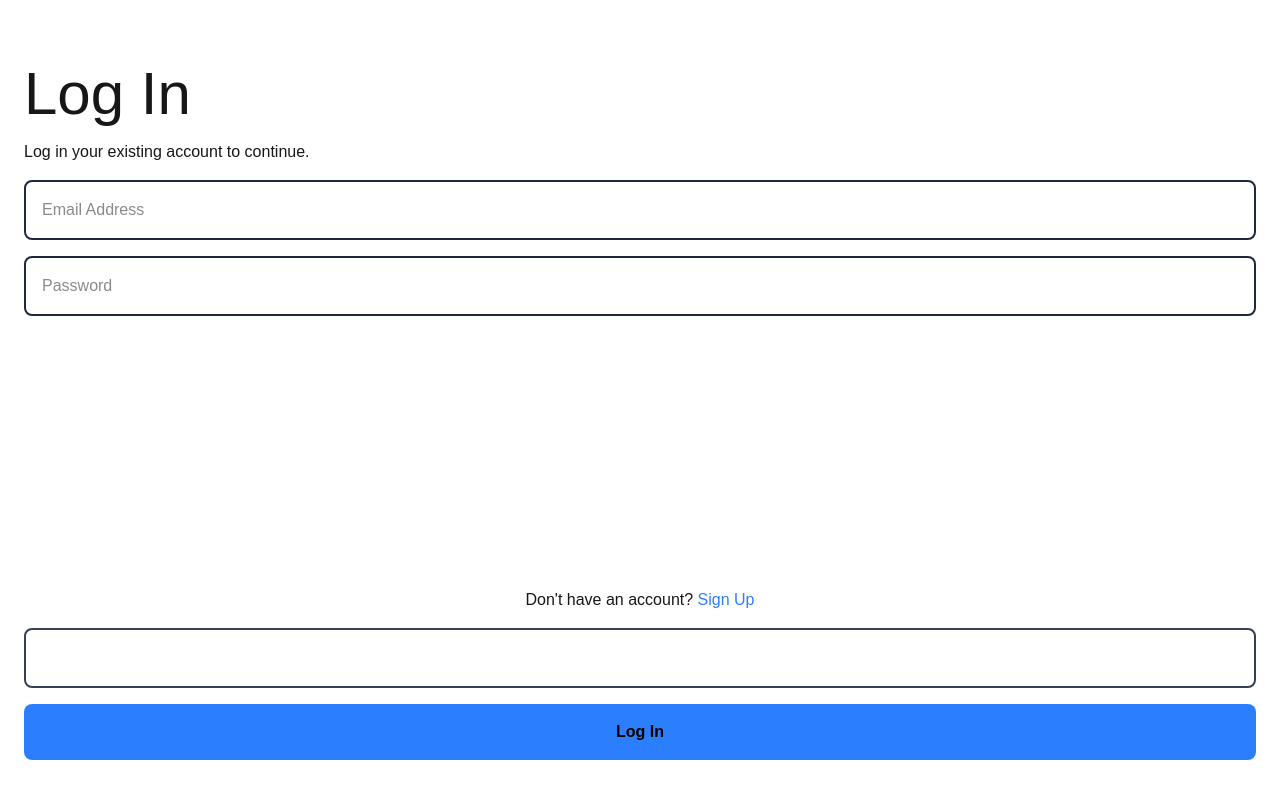
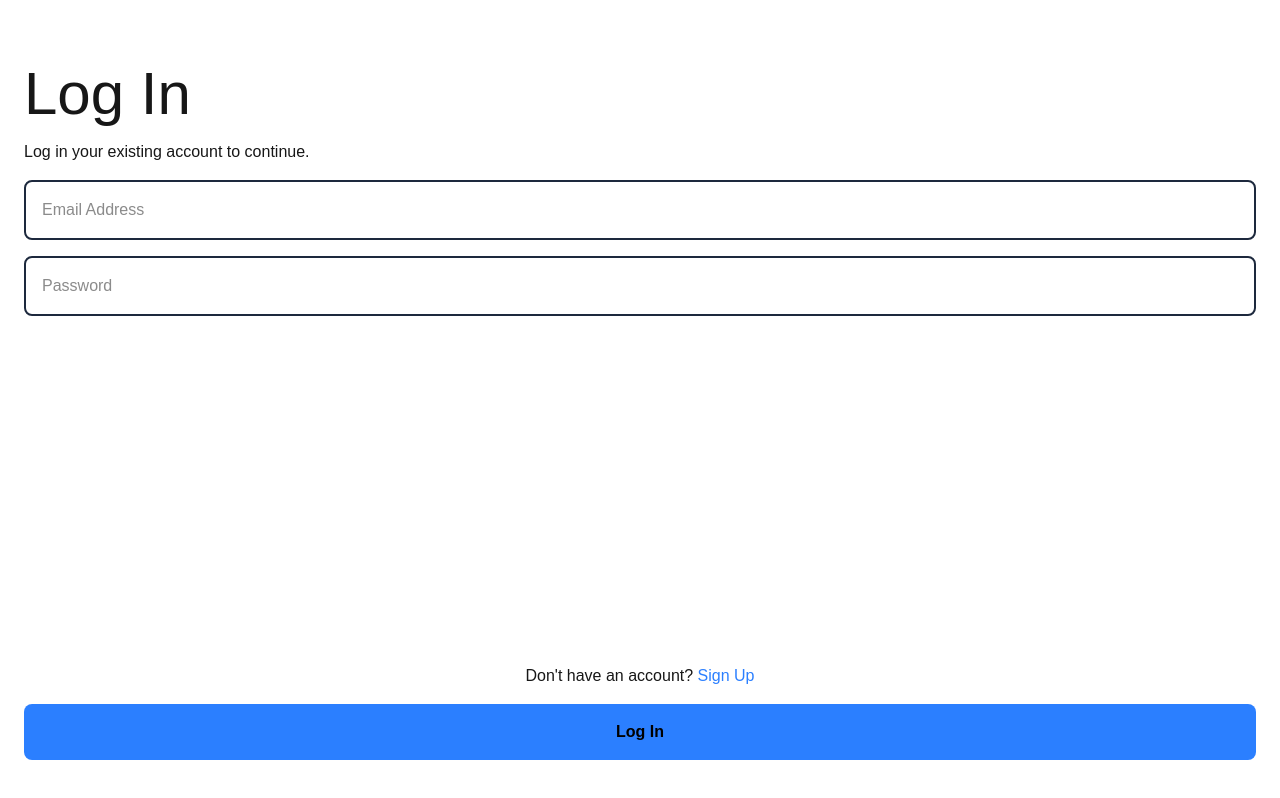
Before and after one commit to BlarCkat/primeops, a Next.js app: page /auth in a window 1280 px wide. Built offline with nearby package versions, Linux system fonts and the light colour scheme; no server answers.

Commit message:
error-fixes

```diff
--- a/app/(pages)/auth/page.tsx
+++ b/app/(pages)/auth/page.tsx
@@ -4,7 +4,7 @@
 import { supabase } from "@/lib/supabaseClient";
 import { useRouter } from "next/navigation";
 import { FormEvent, useEffect, useState } from "react";
-import { PiGoogleLogoBold, PiWarningCircleDuotone } from "react-icons/pi";
+import { PiWarningCircleDuotone } from "react-icons/pi";
 
 const AuthView = () => {
 
@@ -49,16 +49,16 @@ const AuthView = () => {
         }
     }
 
-    const handleGoogleLogin = async (): Promise<void>=>{
-        try {
-            const {error} = await supabase.auth.signInWithOAuth({
-                provider: 'google',
-            });
-            if (error) throw error;
-        } catch (error:any) {
-            setError(error.message)
-        }
-    }
+    // const handleGoogleLogin = async (): Promise<void>=>{
+    //     try {
+    //         const {error} = await supabase.auth.signInWithOAuth({
+    //             provider: 'google',
+    //         });
+    //         if (error) throw error;
+    //     } catch (error:any) {
+    //         setError(error.message)
+    //     }
+    // }
 
     //
 
@@ -92,19 +92,19 @@ const AuthView = () => {
 
     }
 
-    const handleGoogleSignup = async():Promise<void>=>{
-        try {
-            const {error} = await supabase.auth.signInWithOAuth({
-                provider: "google",
-                options: {
-                    redirectTo:`${window.location.origin}/auth/callback`}
-            })
+    // const handleGoogleSignup = async():Promise<void>=>{
+    //     try {
+    //         const {error} = await supabase.auth.signInWithOAuth({
+    //             provider: "google",
+    //             options: {
+    //                 redirectTo:`${window.location.origin}/auth/callback`}
+    //         })
 
-            if (error) throw error
-        } catch (error:any) {
-            setError(error.message)
-        }
-    }
+    //         if (error) throw error
+    //     } catch (error:any) {
+    //         setError(error.message)
+    //     }
+    // }
 
 
 
@@ -128,7 +128,7 @@ const AuthView = () => {
                 </div>
                 <div className="actions flex flex-col w-full gap-4">
                     <div className="w-full text-center">Don&apos;t have an account? <span className="text-blue-500" onClick={()=> setCurrentState("signup")}>Sign Up</span></div>
-                <button type="button" className="w-full min-h-[40px] flex items-center py-4 justify-center bg-transparent rounded-lg text-white border-2 border-gray-700 font-semibold gap-4"><PiGoogleLogoBold size={20} onSubmit={handleGoogleLogin}/> Log In With Google</button>
+                {/* <button type="button" className="w-full min-h-[40px] flex items-center py-4 justify-center bg-transparent rounded-lg text-white border-2 border-gray-700 font-semibold gap-4"><PiGoogleLogoBold size={20} onSubmit={handleGoogleLogin}/> Log In With Google</button> */}
                 <button type="submit" className="w-full min-h-[40px] flex items-center py-4 justify-center bg-blue-500 rounded-lg text-black font-semibold" disabled={loading}>{loading ? "Loading": "Log In"}</button>
                 </div>
             </form>
@@ -155,7 +155,7 @@ const AuthView = () => {
                 </div>
                 <div className="actions flex flex-col w-full gap-4">
                 <div className="w-full text-center">Already have an account? <span className="text-blue-500" onClick={()=> setCurrentState("login")}>Log In</span></div>
-                <button type="button" className="w-full min-h-[40px] flex items-center py-4 justify-center bg-transparent rounded-lg text-white border-2 border-gray-700 font-semibold gap-4"><PiGoogleLogoBold size={20} onSubmit={handleGoogleSignup}/> Sign Up With Google</button>
+                {/* <button type="button" className="w-full min-h-[40px] flex items-center py-4 justify-center bg-transparent rounded-lg text-white border-2 border-gray-700 font-semibold gap-4"><PiGoogleLogoBold size={20} onSubmit={handleGoogleSignup}/> Sign Up With Google</button> */}
                 <button type="submit" className="w-full min-h-[40px] flex items-center py-4 justify-center bg-blue-500 rounded-lg text-black font-semibold" disabled={loading}>{loading ? "Loading": "Sign Up"}</button>
                 </div>
             </form>
```
